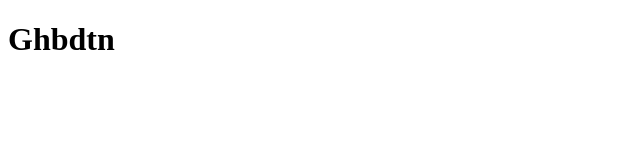
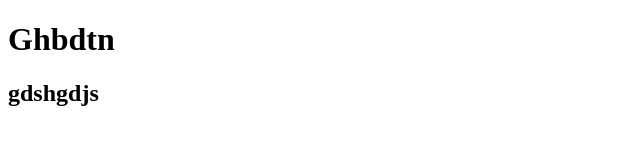
Before and after one commit to Leonid-Bondar777/goit-markup-hw-01, a plain HTML site: page index.html in a window 1280 px wide. Shown: the whole page, without its empty margins (0-640 px from the left). Drawn offline with Linux system fonts and the light colour scheme.

Commit message:
Початок

```diff
--- a/index.html
+++ b/index.html
@@ -8,5 +8,7 @@
 </head>
 <body>
     <h1>Ghbdtn</h1>
+    <h2>gdshgdjs</h2>
+
 </body>
 </html>
```
